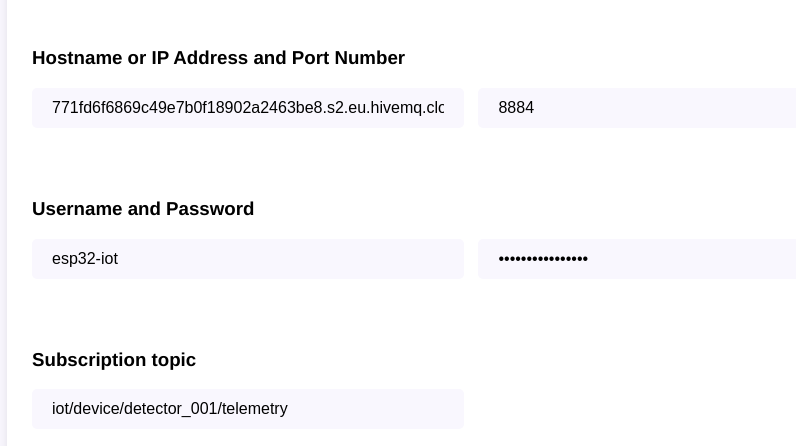
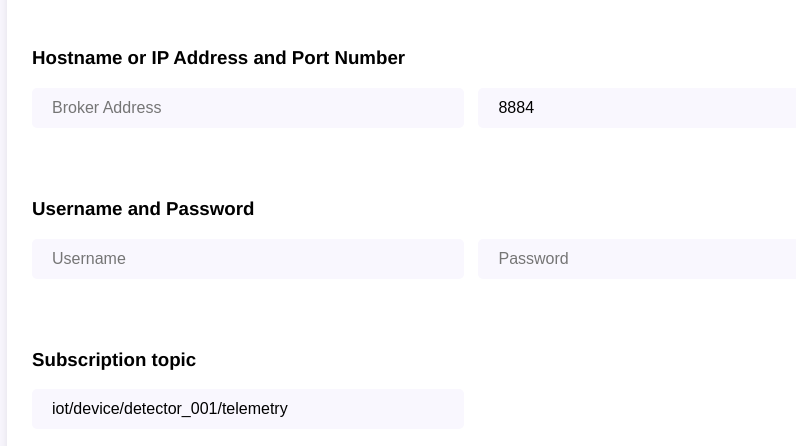
Before and after one commit to kashiakashia/Website_MQTT_Publisher_Subscriber, a plain HTML site: page index.html in a window 1280 px wide. Shown: the part 327-773 px from the top of the page, without its empty margins (108-904 px from the left). Drawn offline with Linux system fonts and the light colour scheme.

Commit message:
added .gitignore

```diff
--- a/index.html
+++ b/index.html
@@ -18,15 +18,14 @@
 
         <h3>Hostname or IP Address and Port Number</h3>
         <form class="mqtt-connector">
-            <input id="host" type="text" name="host" placeholder="Broker Address"
-                value="771fd6f6869c49e7b0f18902a2463be8.s2.eu.hivemq.cloud">
+            <input id="host" type="text" name="host" placeholder="Broker Address" value="">
             <input id="port" type="text" name="port" value="8884">
         </form>
 
         <h3>Username and Password</h3>
         <form class="mqtt-connector">
-            <input id="username" type="text" name="username" placeholder="Username" value="esp32-iot">
-            <input id="password" type="password" name="password" placeholder="Password" value="Esp-detector_007">
+            <input id="username" type="text" name="username" placeholder="Username" value="">
+            <input id="password" type="password" name="password" placeholder="Password" value="">
         </form>
 
         <h3>Subscription topic</h3>
```
Also changed, not shown: 1 other file.
